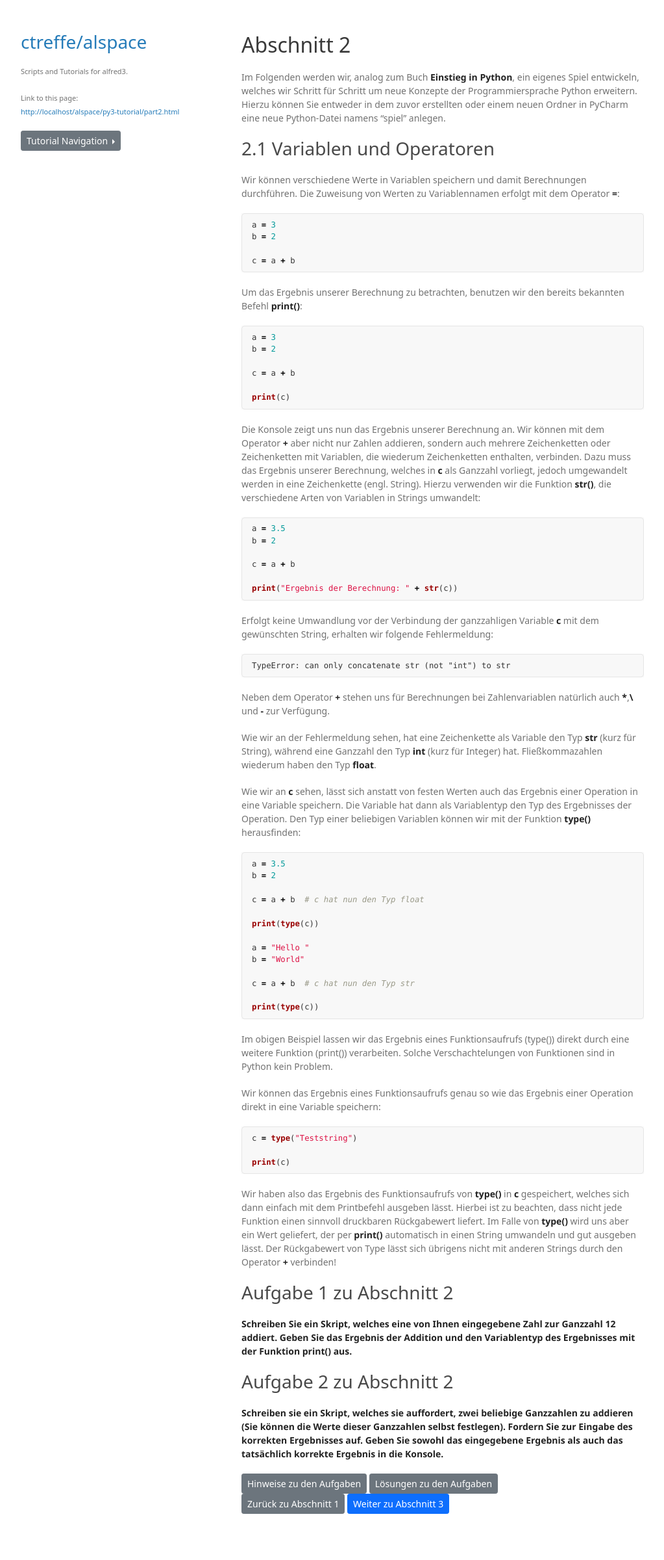
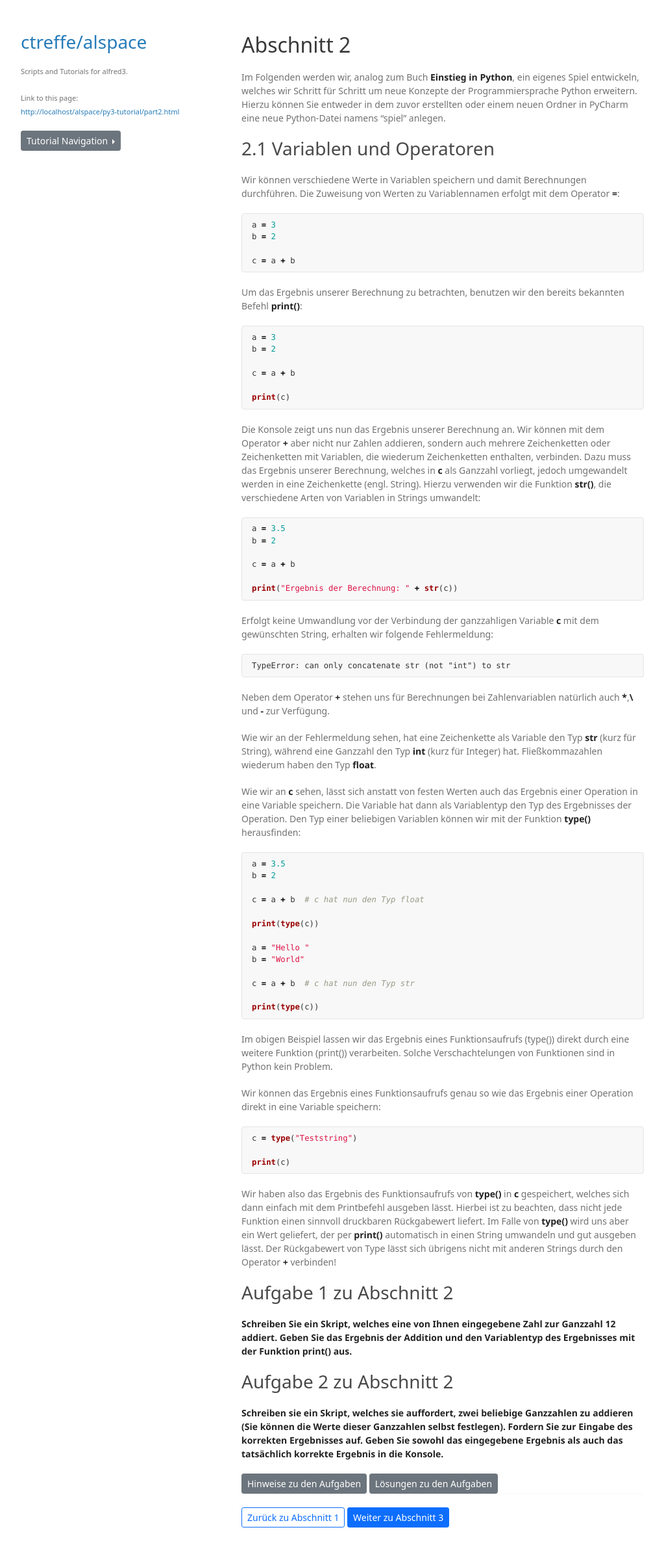
Before and after one commit to ctreffe/alspace, a Jekyll site: the page built from py3-tutorial/part2.md, in a window 1280 px wide. Shown: the whole page at 65% size, without its empty margins (128-1151 px from the left). Built offline with Jekyll 4.4.1, drawn with Linux system fonts in a browser that asks for light colours; some web fonts are replaced; our own code applies the rules of GitHub Pages for plain Markdown files; before the commit the page ends 2379 px from its top, so only the background shows below that.

Commit message:
Test new button layout 2

```diff
--- a/py3-tutorial/part2.md
+++ b/py3-tutorial/part2.md
@@ -121,8 +121,10 @@ Ergebnis in die Konsole.**
   <a href="part2_solution" class="btn btn-secondary btn-sm" tabindex="3" role="button" aria-disabled="true">Lösungen zu den Aufgaben</a>
 </div>
 
-<div class="d-grid gap-2 d-md-block">
-  <a href="part1" class="btn btn-secondary btn-sm" tabindex="1" role="button" aria-disabled="true">Zurück zu Abschnitt 1</a>
+---
+
+<div class="d-grid gap-2 d-md-block justify-content-md-center">
+  <a href="part1" class="btn btn-outline-primary btn-sm" tabindex="1" role="button" aria-disabled="true">Zurück zu Abschnitt 1</a>
 
   <a href="part3" class="btn btn-primary btn-sm" tabindex="4" role="button" aria-disabled="true">Weiter zu Abschnitt 3</a>
 </div>
```
